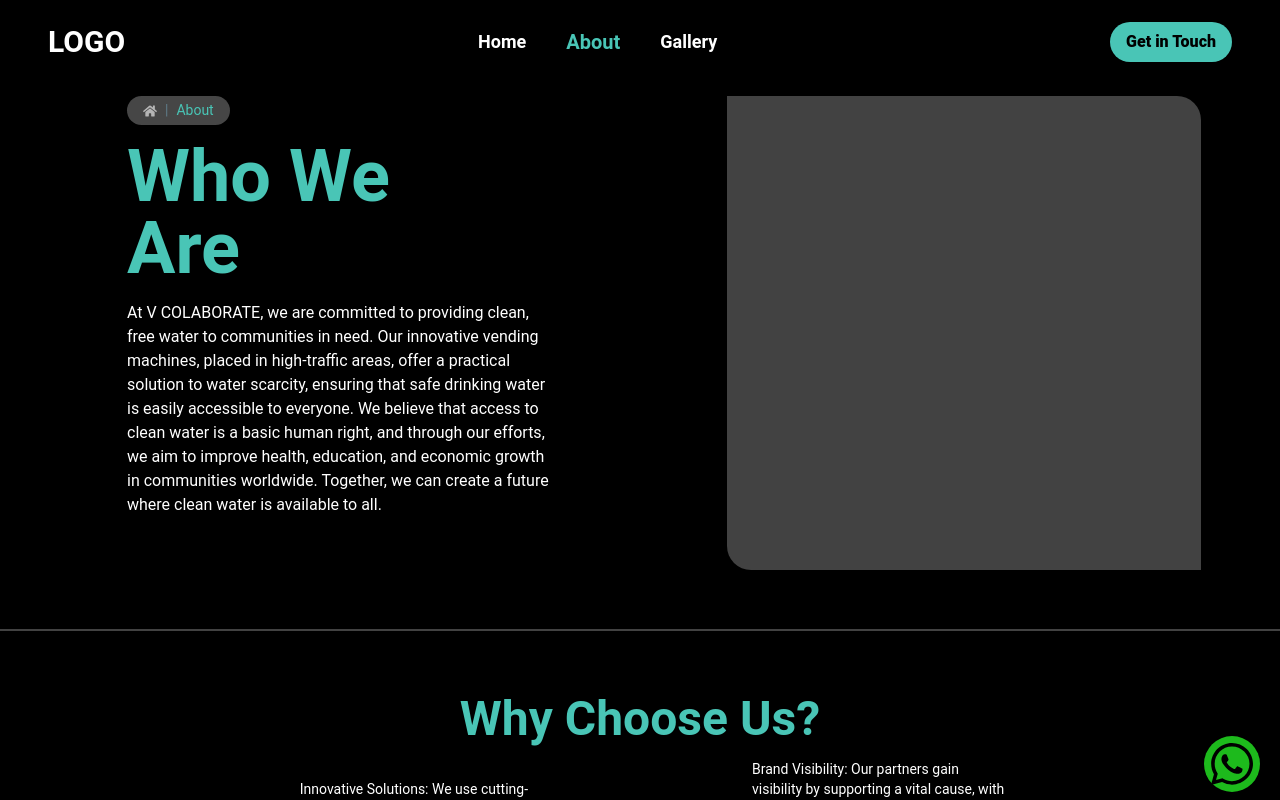
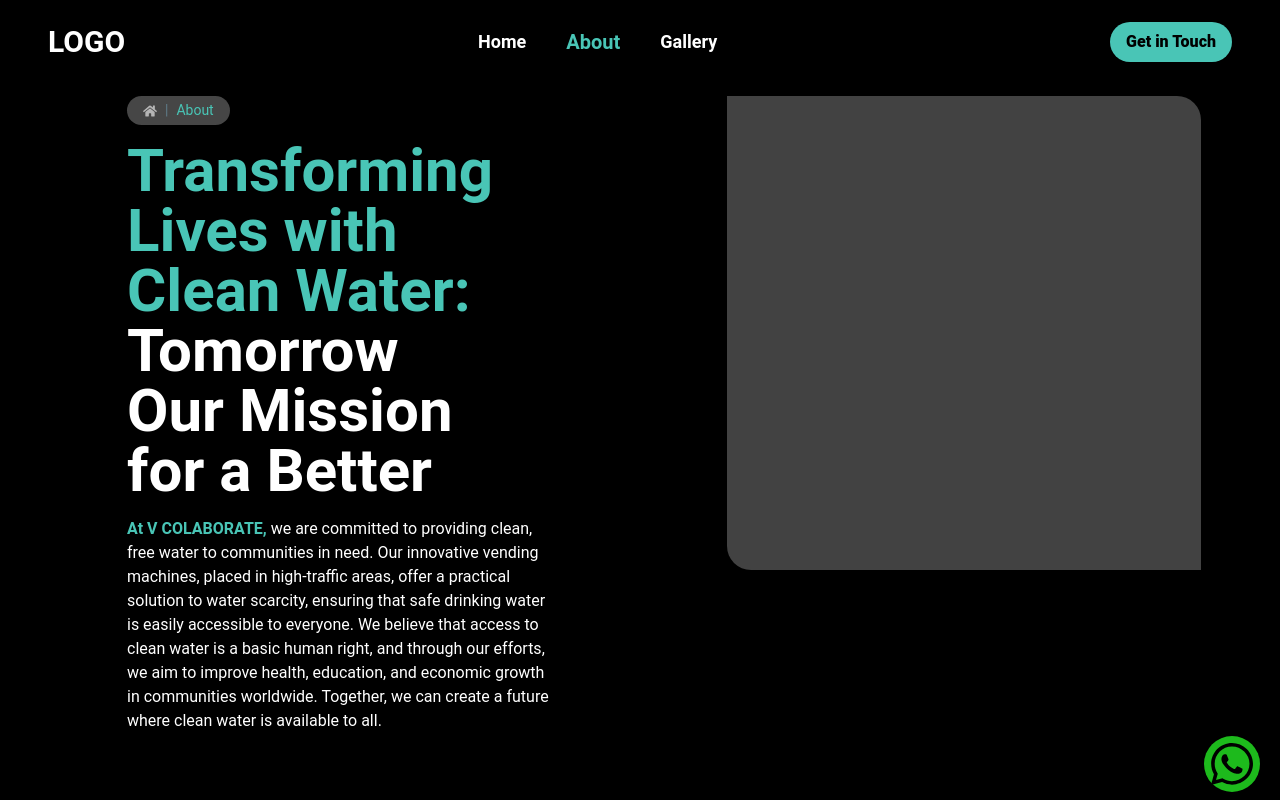
Before and after one commit to Prashant2002pd/freepani-project, a Next.js app: page /about_us in a window 1280 px wide. Shown: the top 800 px of the page. Built offline with nearby package versions, Linux system fonts and the light colour scheme.

Commit message:
some small changes

```diff
--- a/app/about_us/page.jsx
+++ b/app/about_us/page.jsx
@@ -55,18 +55,24 @@ const About = () => {
                 About
               </Link>
             </Breadcrumbs>
-            <h1 className="font-bold text-7xl pr-12">
-              <span className="text-primary-lightblue">Who We Are</span>{" "}
+            <h1 className="font-bold text-6xl pr-12">
+              <span className="text-primary-lightblue">
+                Transforming Lives with Clean Water:
+              </span>{" "}
+              Tomorrow Our Mission for a Better
             </h1>
             <p className="py-4">
-              At V COLABORATE, we are committed to providing clean, free water
-              to communities in need. Our innovative vending machines, placed in
-              high-traffic areas, offer a practical solution to water scarcity,
-              ensuring that safe drinking water is easily accessible to
-              everyone. We believe that access to clean water is a basic human
-              right, and through our efforts, we aim to improve health,
-              education, and economic growth in communities worldwide. Together,
-              we can create a future where clean water is available to all.
+              <span className=" text-primary-lightblue font-semibold">
+                At V COLABORATE,
+              </span>{" "}
+              we are committed to providing clean, free water to communities in
+              need. Our innovative vending machines, placed in high-traffic
+              areas, offer a practical solution to water scarcity, ensuring that
+              safe drinking water is easily accessible to everyone. We believe
+              that access to clean water is a basic human right, and through our
+              efforts, we aim to improve health, education, and economic growth
+              in communities worldwide. Together, we can create a future where
+              clean water is available to all.
             </p>
           </div>
           <div className="bg-gray-800 rounded-bl-3xl rounded-tr-3xl w-9/12 aspect-square"></div>
--- a/app/contact_us/page.jsx
+++ b/app/contact_us/page.jsx
@@ -39,27 +39,28 @@ const images = {
 };
 
 const Contact = () => {
-  const [formData,setFormData]=useState({
-    fullname:"",
-    email:"",
-    message:""
-  })
-  const [alert,setAlert]=useState("")
-  function handleInputChange(e){
+  const [formData, setFormData] = useState({
+    fullname: "",
+    email: "",
+    message: "",
+  });
+  const [alert, setAlert] = useState("");
+  function handleInputChange(e) {
     setFormData({
       ...formData,
-      [e.target.name]:e.target.value
-    })
+      [e.target.name]: e.target.value,
+    });
   }
-  function handleSendMail(e){
+  function handleSendMail(e) {
     e.preventDefault();
-    axios.post("/api/mailing",formData)
-    .then(res=>{
-      setAlert(res.data.message)
-    })
-    .catch(err=>{
-      setAlert(err.data.error)
-    })
+    axios
+      .post("/api/mailing", formData)
+      .then((res) => {
+        setAlert(res.data.message);
+      })
+      .catch((err) => {
+        setAlert(err.data.error);
+      });
   }
   return (
     <Template>
@@ -134,7 +135,10 @@ const Contact = () => {
               Send a Message.
             </h1>
             <Card color="transparent" className="w-full" shadow={false}>
-              <form onSubmit={handleSendMail} className="m-2 w-full max-w-screen-lg sm:w-96">
+              <form
+                onSubmit={handleSendMail}
+                className="m-2 w-full max-w-screen-lg sm:w-96"
+              >
                 <div className="mb-1 flex flex-col gap-3">
                   <Typography variant="h6" color="blue-gray" className="-mb-3">
                     Your Name
@@ -179,12 +183,18 @@ const Contact = () => {
                 </div>
 
                 <Button
-                type="submit"
+                  type="submit"
                   className="mt-6 flex items-center gap-4 justify-center"
                   fullWidth
                 >
                   Send Message <BsFillSendFill className="text-xl " />
                 </Button>
+                {alert && (
+                  <Typography className=" font-bold text-center mt-2 text-black">
+                    {" "}
+                    Your message is send
+                  </Typography>
+                )}
               </form>
             </Card>
           </div>
```
